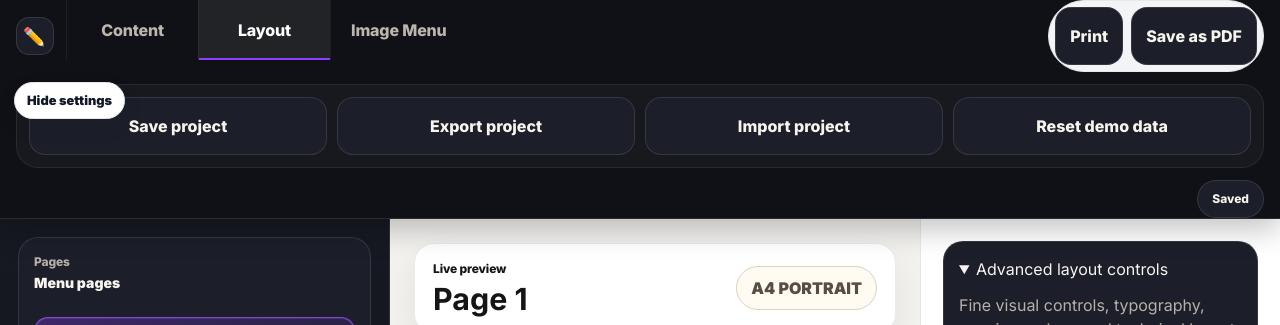
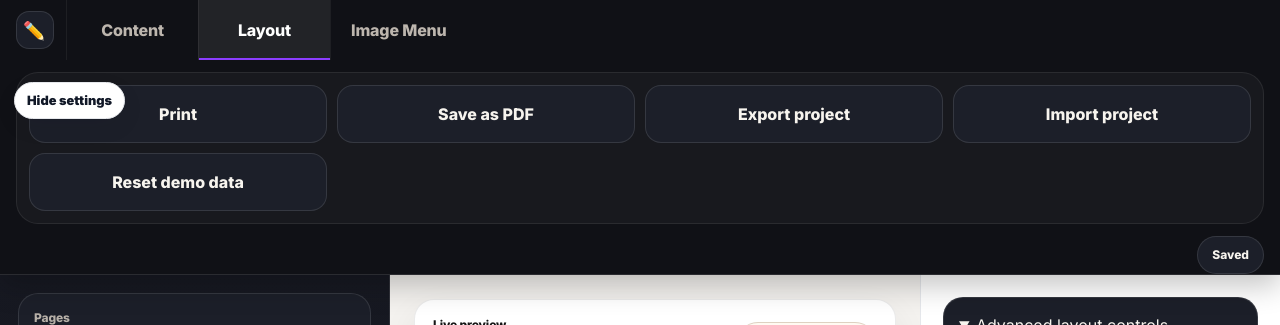
Before and after one commit to sheeeenson/print_menu, a React (Vite) app: page / in a window 1280 px wide. Shown: the top 325 px of the page. Built offline with nearby package versions, Linux system fonts and the light colour scheme.

Commit message:
Move print actions into project action group

```diff
--- a/src/components/MainNavigation.jsx
+++ b/src/components/MainNavigation.jsx
@@ -68,14 +68,9 @@ export function MainNavigation({ snapshot, actions }) {
           Image Menu
         </button>
       </div>
-      {isLayout ? (
-        <div className="print-top-actions" aria-label="Print actions">
-          <button className="primary-action compact" type="button" onClick={() => window.print()}>Print</button>
-          <button className="secondary-action compact" type="button" onClick={handleSaveAsPdf}>Save as PDF</button>
-        </div>
-      ) : null}
       <div className="project-actions" aria-label="Project actions">
-        <button type="button" onClick={actions.saveProjectManually}>Save project</button>
+        {isLayout ? <button className="primary-action compact" type="button" onClick={() => window.print()}>Print</button> : null}
+        {isLayout ? <button className="secondary-action compact" type="button" onClick={handleSaveAsPdf}>Save as PDF</button> : null}
         <button type="button" onClick={() => downloadProjectJson(project)}>Export project</button>
         <button type="button" onClick={handleImportClick}>Import project</button>
         <button type="button" onClick={handleResetDemoData}>Reset demo data</button>
```
